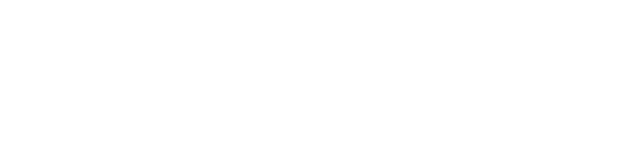
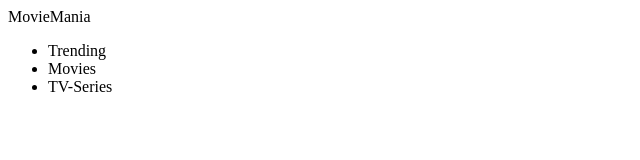
Before and after one commit to madhurimt/phase_1_project, a plain HTML site: page index.html in a window 1280 px wide. Shown: the whole page, without its empty margins (0-640 px from the left). Drawn offline with Linux system fonts and the light colour scheme.

Commit message:
designing the header

```diff
--- a/index.html
+++ b/index.html
@@ -3,10 +3,18 @@
 <head>
     <meta charset="UTF-8">
     <meta name="viewport" content="width=device-width, initial-scale=1.0">
-    <title>Document</title>
+    <title>Movie App</title>
     <link rel="stylesheet" href="style.css">
 </head>
 <body>
+    <header>
+        <div class="logo">MovieMania</div>
+        <ul class="links">
+            <li class="trending">Trending</li>
+            <li class="movies">Movies</li>
+            <li class="series">TV-Series</li>
+        </ul>
+    </header>
     <script src="main.js"></script>
 </body>
 </html>
```
